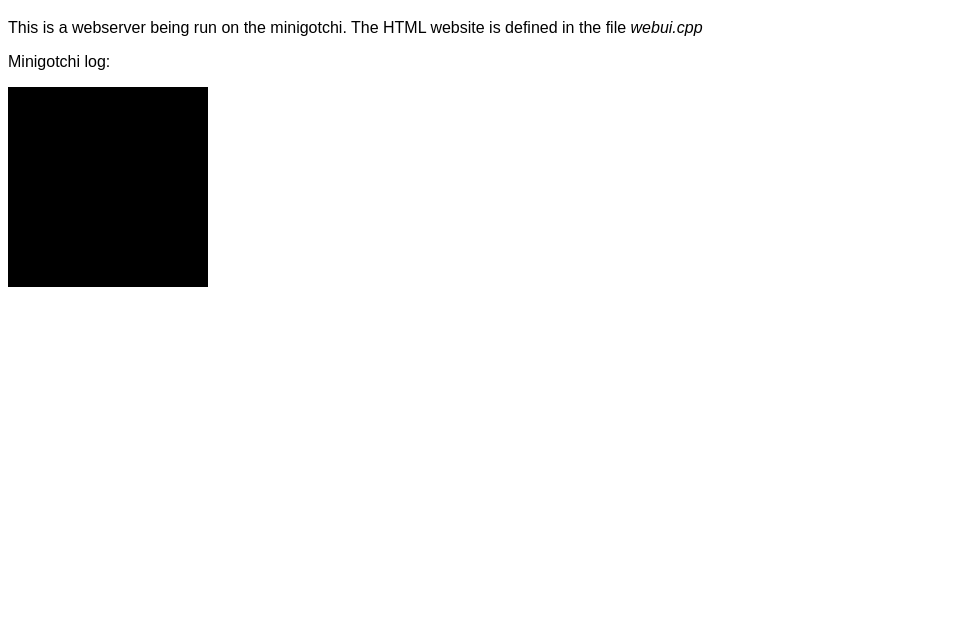
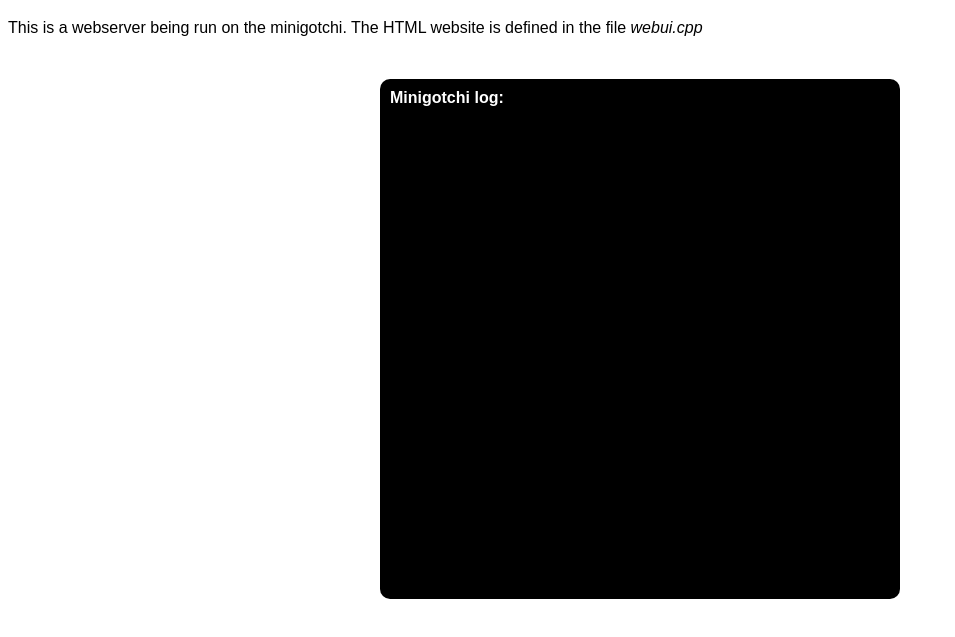
Before and after one commit to dj1ch/minigotchi, a plain HTML site: page minigotchi/webui/index.html in a window 1280 px wide. Shown: the part 61-698 px from the top of the page, without its empty margins (0-955 px from the left). Drawn offline with Linux system fonts and the light colour scheme.

Commit message:
made a box for the log

```diff
--- a/minigotchi/webui/index.html
+++ b/minigotchi/webui/index.html
@@ -11,8 +11,8 @@
         <p></p>
         <p>This is a webserver being run on the minigotchi. The HTML website is defined in the file <i>webui.cpp</i></p>
         <p></p>
-        <p>Minigotchi log:</p>
-        <div class="log-container">
+        <div class="log-container center">
+            <b class="white">Minigotchi log:</b>
             <!-- log messages will appear here -->
             <!-- if this dumb site won't work ill cry -->
         </div>
--- a/minigotchi/webui/styles/styles.css
+++ b/minigotchi/webui/styles/styles.css
@@ -1,4 +1,4 @@
-p {
+p, b {
     font-family: Arial, Helvetica, sans-serif;
 
 }
@@ -7,8 +7,23 @@ h1 {
     font-family: Arial, Helvetica, sans-serif;
 }
 
+.white {
+    color: white;
+}
+
+.center {
+    /* centers in the middle of the screen. should work regardless of size */
+    margin: auto;
+    position: absolute;
+    transform: translate(-50%, -50%);
+    top: 50%;
+    left: 50%;
+}
+
 .log-container {
-    height: 200px;
-    width: 200px;
+    width: 500px;
+    height: 500px;
     background-color: black;
+    border-radius: 10px;
+    padding: 10px;
 }
```
